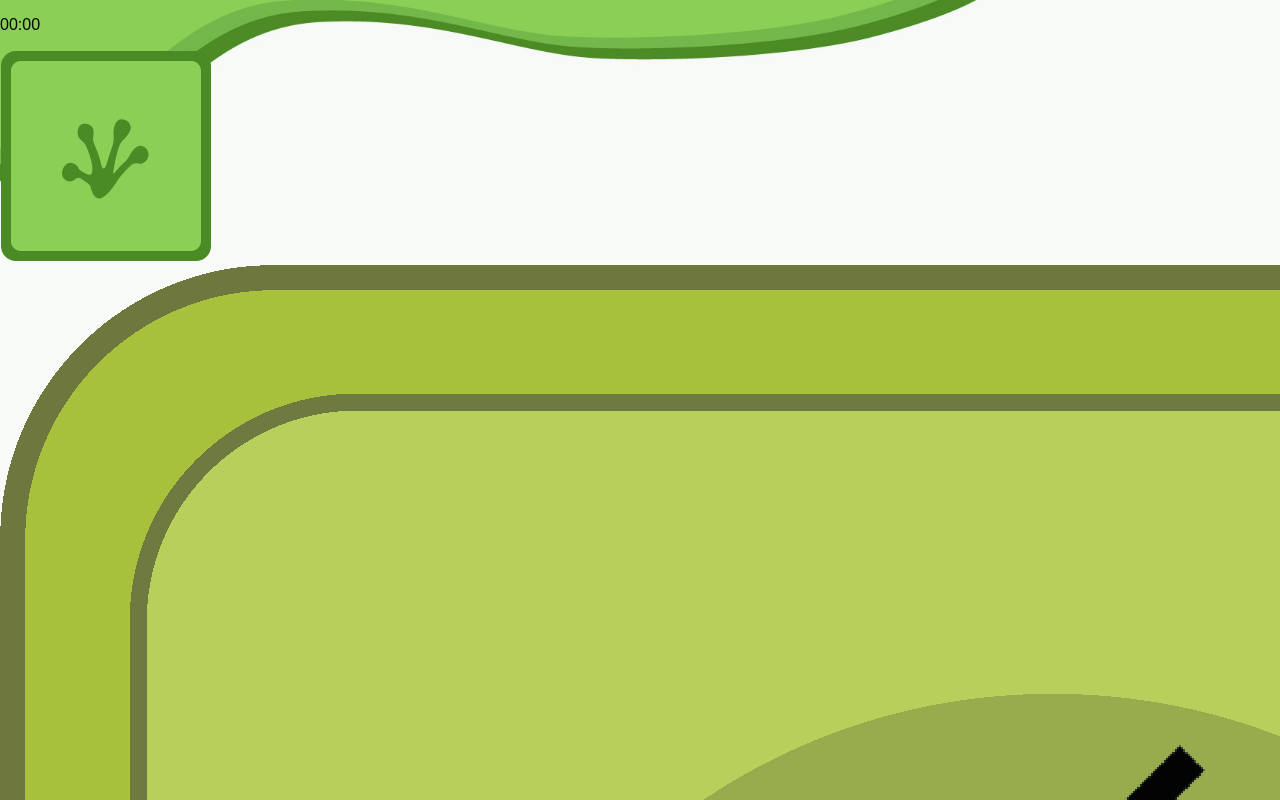
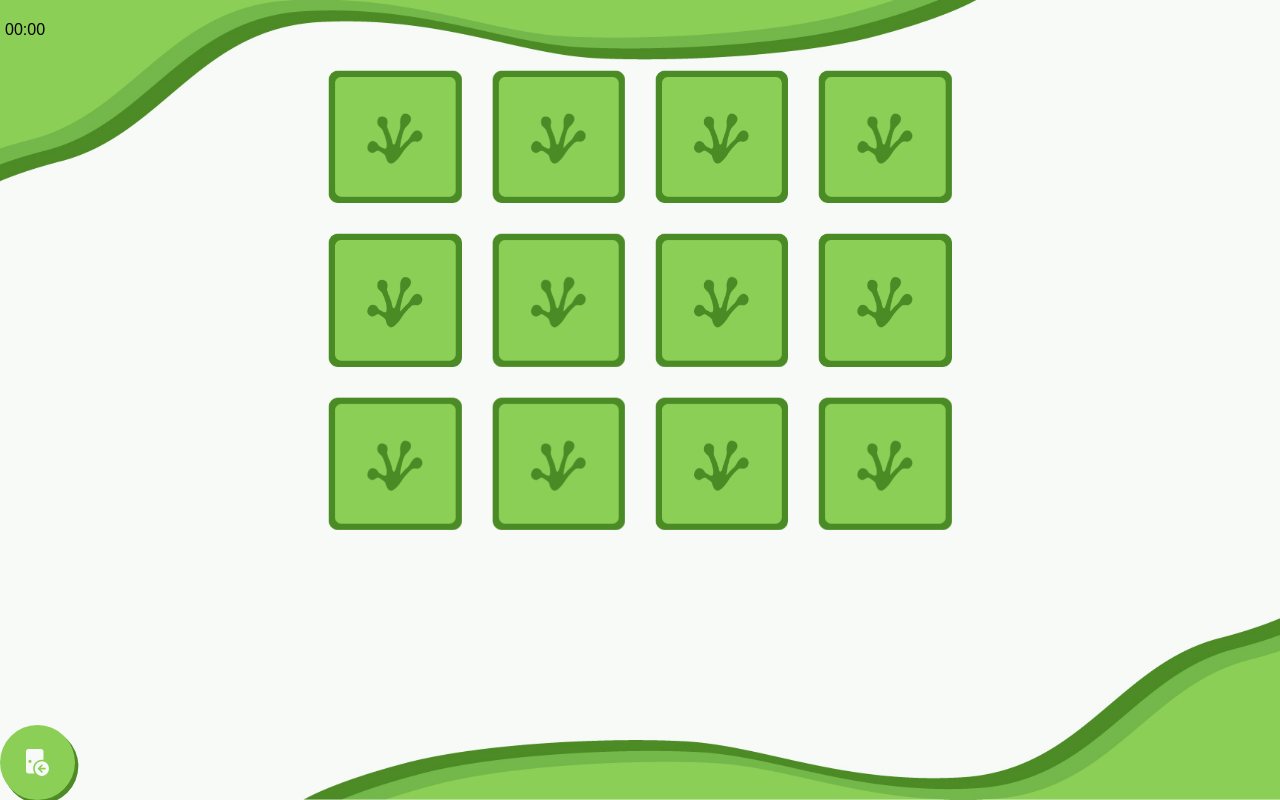
Before and after one commit to Rophyr/sae401, a Vue app: page /homepage in a window 1280 px wide. Both pictures are taken after a click on the button "Jouer". Built offline with nearby package versions, Linux system fonts and the light colour scheme; a web font is replaced by a local one.

Commit message:
fixed bugs (conflit)
des trucs ont sûrement était perdu dû au conflit

```diff
--- a/src/assets/__global.scss
+++ b/src/assets/__global.scss
@@ -173,4 +173,97 @@ body{
     background-position: center;
     // background-repeat: no-repeat;
     overflow: hidden;
+
+
+    // css jeu //
+
+    body {
+        overflow: hidden;
+        /* background-image: url("/homepagebg.png"); */
+        background-size: 100vw;
+        background-repeat: no-repeat;
+        background-position: center;
+    }
+
+    #app {
+        display: flex;
+        flex-direction: column;
+        align-items: center;
+        justify-content: center;
+    }
+
+    .logo {
+        position: absolute;
+        margin: 30px 0;
+        width: 250px;
+        height: 80px;
+        top: 10px;
+        left: 10px;
+    }
+
+    .grid {
+        display: flex;
+        flex-direction: column;
+        align-items: center;
+        justify-content: center;
+    }
+
+    .row {
+        display: flex;
+    }
+
+    .container {
+        margin: 5px;
+        perspective: 1000px;
+    }
+
+    .card {
+        margin: 10px;
+        width:  10.417vw;
+        height:  10.417vw ;
+        position: relative;
+        transform-style: preserve-3d;
+        transition: transform 0.3s;
+    }
+
+    .card:hover {
+        transform: scale(1.05);
+    }
+
+    .card.active {
+        transform: rotateY(180deg);
+    }
+
+    .card.active:hover {
+        transform: scale(1.05) rotateY(180deg);
+    }
+
+    .front,
+    .back {
+        width: 100%;
+        height: 100%;
+        position: absolute;
+        backface-visibility: hidden;
+    }
+
+    .front {
+        transform: rotateY(0deg);
+    }
+
+    .back {
+        transform: rotateY(180deg);
+    }
+
+    img {
+        width: 100%;
+        height: 100%;
+    }
+
+    .btn-menu {
+        position: absolute;
+        bottom: 10px;
+        left: 10px;
+    }
+
+    // fin css jeu //
 }
--- a/src/assets/styles.css
+++ b/src/assets/styles.css
@@ -131,6 +131,79 @@ body {
   background-size: cover;
   background-position: center;
   overflow: hidden;
+}
+.facile body {
+  overflow: hidden;
+  /* background-image: url("/homepagebg.png"); */
+  background-size: 100vw;
+  background-repeat: no-repeat;
+  background-position: center;
+}
+.facile #app {
+  display: flex;
+  flex-direction: column;
+  align-items: center;
+  justify-content: center;
+}
+.facile .logo {
+  position: absolute;
+  margin: 30px 0;
+  width: 250px;
+  height: 80px;
+  top: 10px;
+  left: 10px;
+}
+.facile .grid {
+  display: flex;
+  flex-direction: column;
+  align-items: center;
+  justify-content: center;
+}
+.facile .row {
+  display: flex;
+}
+.facile .container {
+  margin: 5px;
+  perspective: 1000px;
+}
+.facile .card {
+  margin: 10px;
+  width: 10.417vw;
+  height: 10.417vw;
+  position: relative;
+  transform-style: preserve-3d;
+  transition: transform 0.3s;
+}
+.facile .card:hover {
+  transform: scale(1.05);
+}
+.facile .card.active {
+  transform: rotateY(180deg);
+}
+.facile .card.active:hover {
+  transform: scale(1.05) rotateY(180deg);
+}
+.facile .front,
+.facile .back {
+  width: 100%;
+  height: 100%;
+  position: absolute;
+  backface-visibility: hidden;
+}
+.facile .front {
+  transform: rotateY(0deg);
+}
+.facile .back {
+  transform: rotateY(180deg);
+}
+.facile img {
+  width: 100%;
+  height: 100%;
+}
+.facile .btn-menu {
+  position: absolute;
+  bottom: 10px;
+  left: 10px;
 }
 
 @font-face {
```
Also changed, not shown: 1 other file (tests, documents, lock files or other folders).
